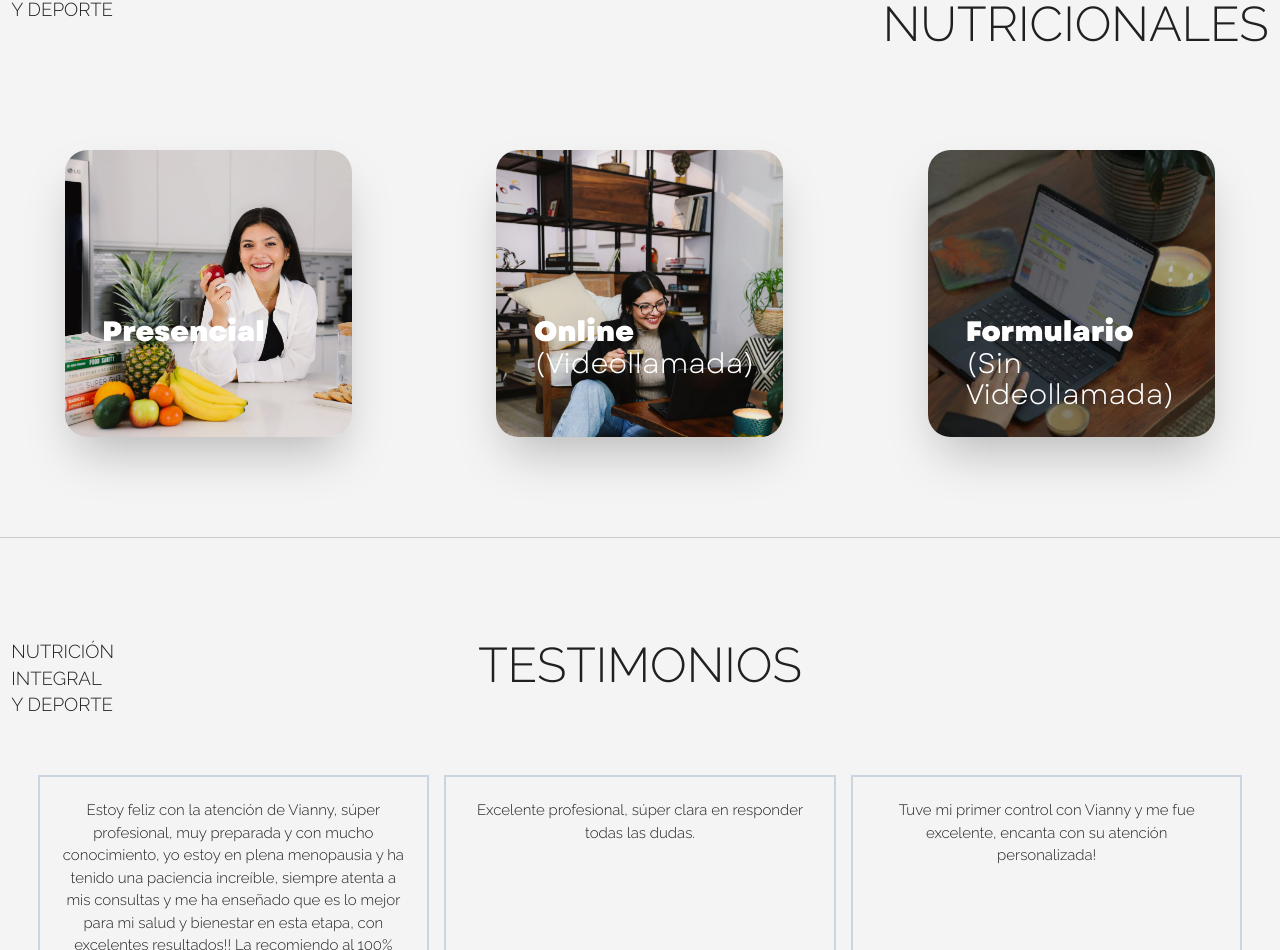
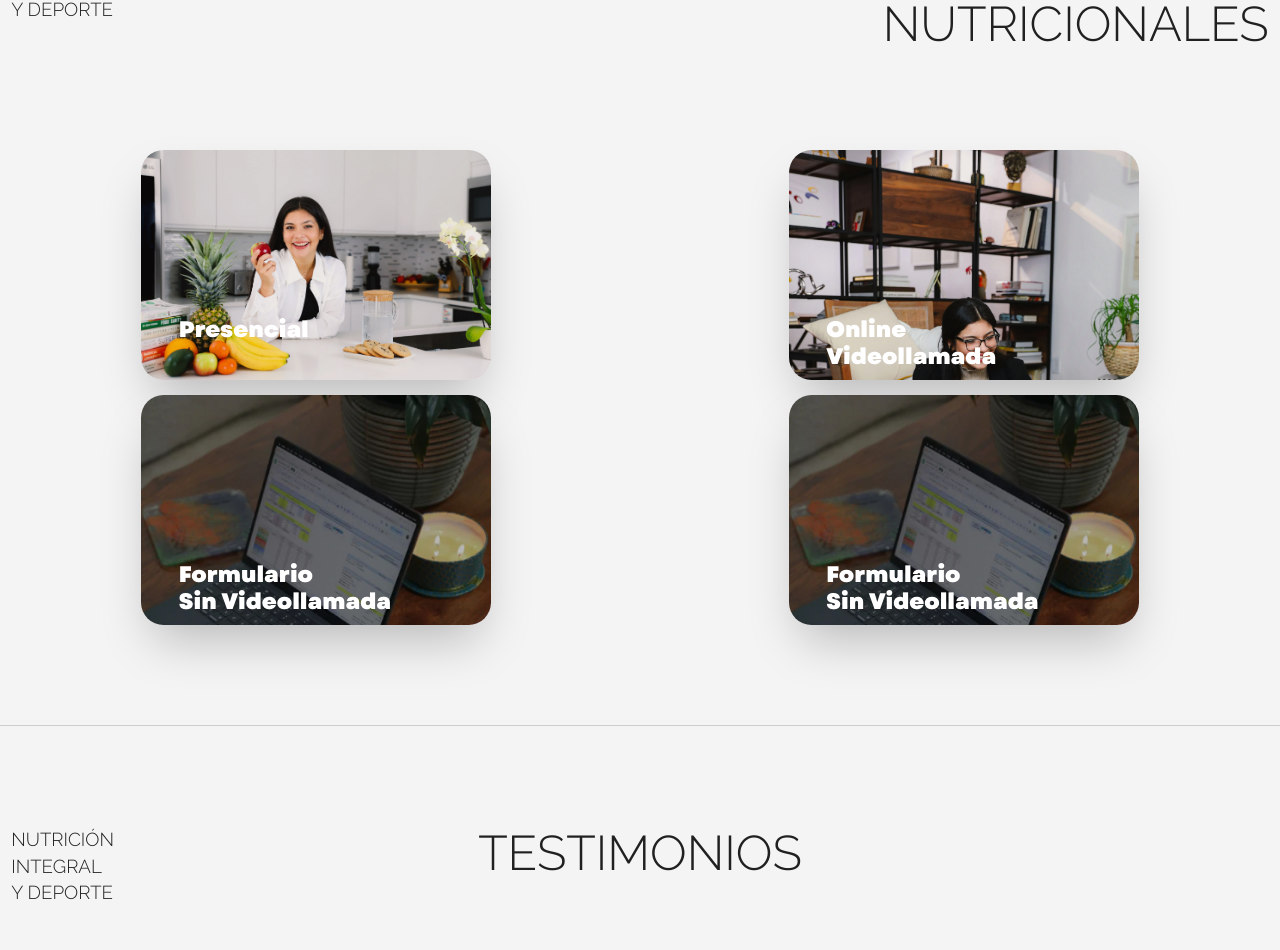
Before and after one commit to VirgilioMacero/Viannys-Page, a React (Vite) app: page / in a window 1280 px wide. Shown: the part 3827-4777 px from the top of the page. Built offline with nearby package versions, Linux system fonts and the light colour scheme; a web font is replaced by a local one.

Commit message:
latest changes from laptop

```diff
--- a/src/components/Image.tsx
+++ b/src/components/Image.tsx
@@ -8,14 +8,14 @@ function Image(props: {
   return (
     <a target={props.target} href={props.url}>
       <div
-        className="w-[287px] h-[287px] rounded-3xl shadow-2xl  hover:shadow-[#213122] hover:shadow-2xl"
+        className="w-[350px] h-[230px] rounded-3xl shadow-2xl  hover:shadow-[#213122] hover:shadow-2xl pb-10"
         style={{
           backgroundImage: `url(${props.route})`,
           backgroundSize: "cover",
         }}
       >
         <h1
-          className="text-white h-full text-3xl pt-44 pl-10"
+          className="text-white h-full text-2xl pt-44 pl-10"
           style={{ fontFamily: "Garet Heavy" }}
         >
           {props.firsText}
@@ -24,7 +24,8 @@ function Image(props: {
           ) : (
             <>
               <br />
-              <h1 style={{ fontFamily: "Garet Book" }}>{props.secodText}</h1>
+              {/* <h1 style={{ fontFamily: "Garet Book" }}>{props.secodText}</h1> */}
+              <h1>{props.secodText}</h1>
             </>
           )}
         </h1>
--- a/src/layout/TypeAdvisory.tsx
+++ b/src/layout/TypeAdvisory.tsx
@@ -8,7 +8,7 @@ import TirdImage from "../assets/img/LaptopForm.png";
 function TypeAdvisory() {
   return (
     <>
-      <Divider id="Asesorias" mt="100px" mb="100px" />
+      <Divider id="Asesorias" mt="100px" mb="100px" className="" />
 
       <div className="container">
         <SegmentTitle
@@ -20,7 +20,7 @@ function TypeAdvisory() {
         />
 
         <div
-          className=" grid grid-cols-3 place-items-center gap-4 max-[1025px]:grid-cols-2 max-[700px]:grid-cols-1"
+          className=" grid grid-cols-4 place-items-center gap-4 max-[1540px]:grid-cols-3 max-[1280px]:grid-cols-2 max-[768px]:grid-cols-1"
           style={{
             marginTop: "100px",
             marginBottom: "100px",
@@ -33,20 +33,25 @@ function TypeAdvisory() {
             secodText=""
             target=""
           />
-
           <Image
             route={secondImage}
             url="#OnlineModality"
             firsText="Online"
-            secodText="(Videollamada)"
+            secodText="Videollamada"
             target=""
           />
-
           <Image
             route={TirdImage}
             url="#FormModality"
             firsText="Formulario"
-            secodText="(Sin Videollamada)"
+            secodText="Sin Videollamada"
+            target=""
+          />
+          <Image
+            route={TirdImage}
+            url="#FormModality"
+            firsText="Formulario"
+            secodText="Sin Videollamada"
             target=""
           />
         </div>
```
